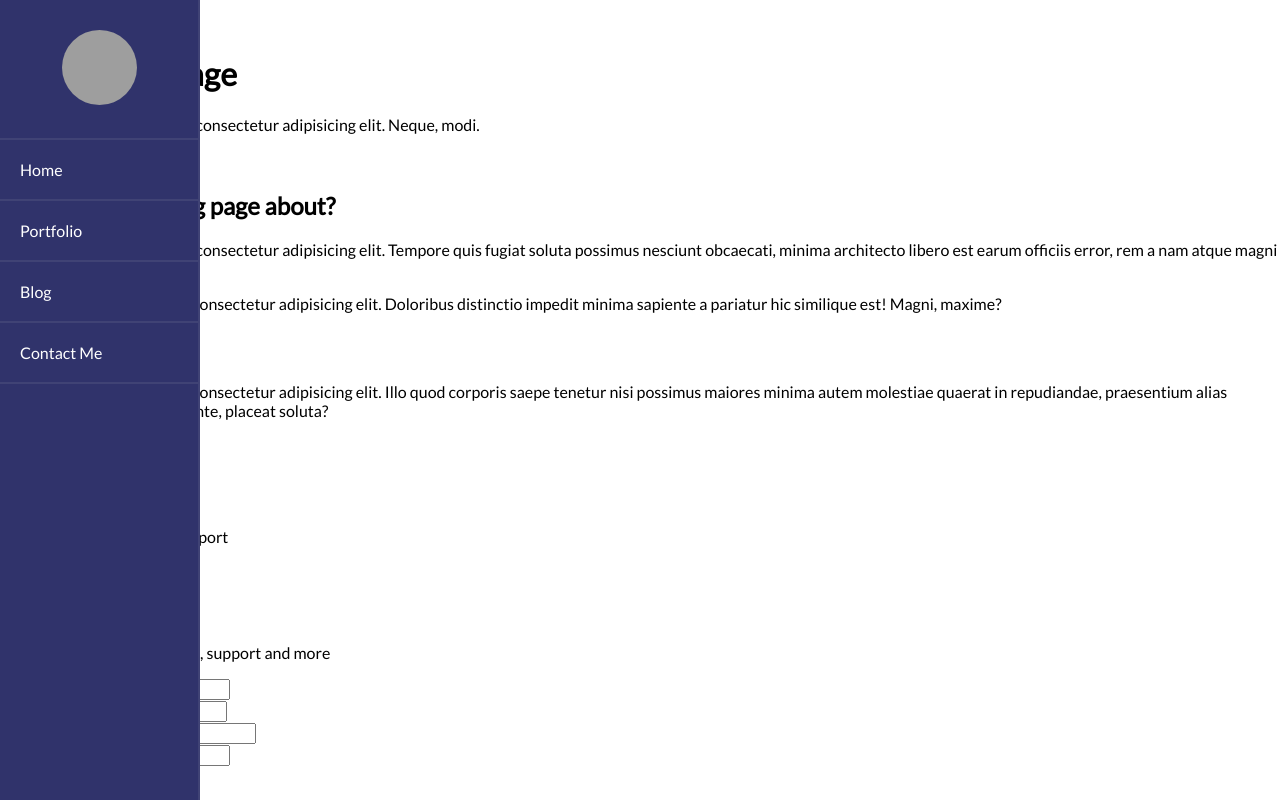
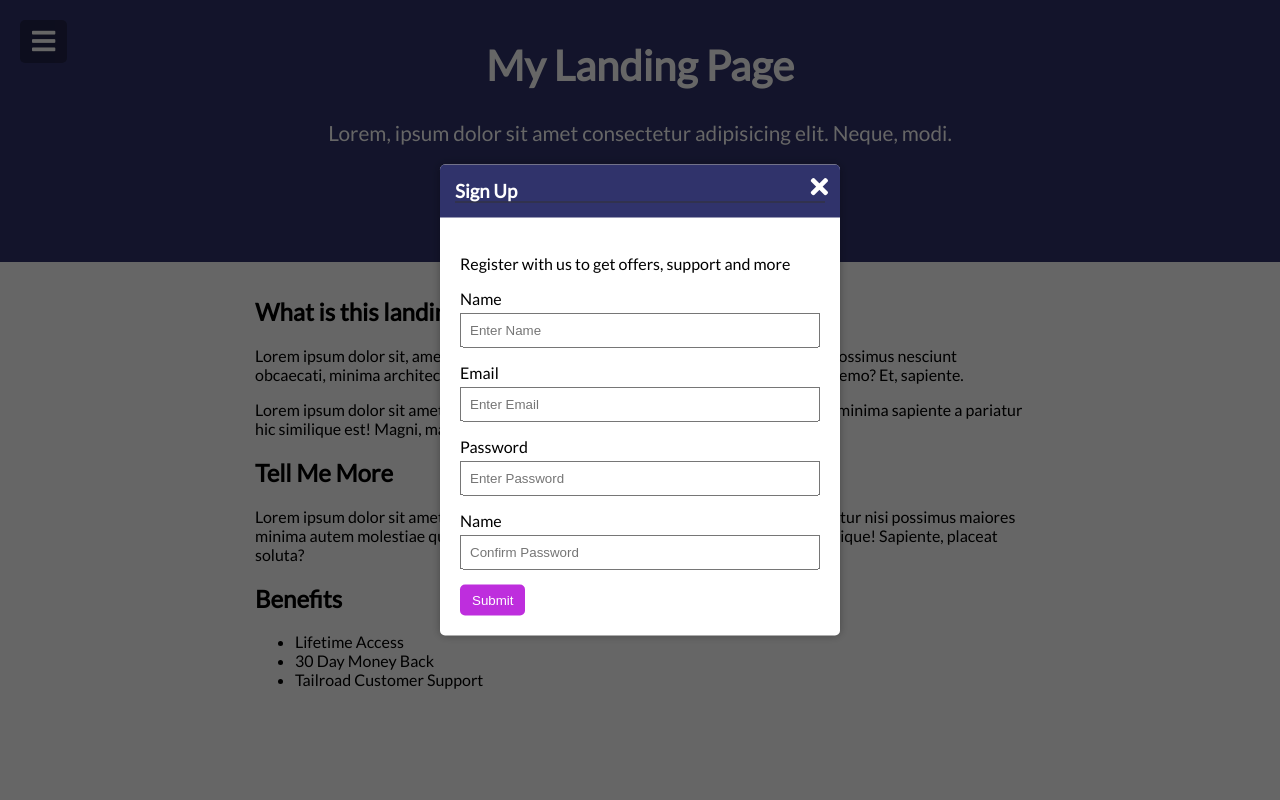
Before and after one commit to LeonSiKA/my_projects, a plain HTML site: page 006_Menu_Slider_and_Modal/index.html in a window 1280 px wide. Drawn offline with Linux system fonts and the light colour scheme; grey boxes are pictures that could not be loaded.

Commit message:
add the header & modal styling

```diff
--- a/006_Menu_Slider_and_Modal/index.html
+++ b/006_Menu_Slider_and_Modal/index.html
@@ -61,19 +61,19 @@
         <form class="modal-form">
           <div>
             <label for="name">Name</label>
-            <input type="text" id="name" placeholder="Enter Name">
+            <input type="text" id="name" placeholder="Enter Name" class="form-input">
           </div>
           <div>
             <label for="email">Email</label>
-            <input type="email" id="email" placeholder="Enter Email">
+            <input type="email" id="email" placeholder="Enter Email" class="form-input">
           </div>
           <div>
             <label for="password">Password</label>
-            <input type="password" id="password" placeholder="Enter Password">
+            <input type="password" id="password" placeholder="Enter Password" class="form-input">
           </div>
           <div>
             <label for="Password2">Name</label>
-            <input type="password" id="password2" placeholder="Confirm Password">
+            <input type="password" id="password2" placeholder="Confirm Password" class="form-input">
           </div>
           <input type="submit" value="Submit" class="submit-btn" />
         </form>
--- a/006_Menu_Slider_and_Modal/style.css
+++ b/006_Menu_Slider_and_Modal/style.css
@@ -26,7 +26,7 @@ nav {
   width: 200px;
   height: 100vh;
   z-index: 100;
-  /* transform: translateX(-100%); */
+  transform: translateX(-100%);
 }
 
 nav .logo {
@@ -63,3 +63,117 @@ nav ul li a {
 nav ul li a:hover {
   text-decoration: underline;
 }
+
+header {
+  background-color: var(--primary-color);
+  color: #fff;
+  font-size: 130%;
+  position: relative;
+  padding: 40px 15px;
+  text-align: center;
+}
+
+header h1{
+  margin: 0;
+}
+
+header p{
+  margin: 30px 0;
+}
+
+button,
+input[type='submit']{
+  background-color: var(--secondary-color);
+  border: 0;
+  border-radius: 5px;
+  color: #fff;
+  cursor: pointer;
+  padding: 8px 12px;
+}
+
+button:focus {
+  outline: none;
+}
+
+.toggle {
+  background-color:rgba(0, 0, 0, 0.3);
+  position: absolute;
+  top: 20px;
+  left: 20px;
+}
+
+.cta-btn {
+  padding: 12px 30px;
+  font-size: 20px;
+}
+
+.container {
+  padding: 15px;
+  margin: 0 auto;
+  max-width: 100%;
+  width: 800px;
+}
+
+.modal-container {
+  background-color: rgba(0,0,0,0.6);
+  /* display: none; */
+  position: fixed;
+  top: 0;
+  left: 0;
+  right: 0;
+  bottom: 0;
+}
+
+.modal-container.show-modal {
+  display: block;
+}
+
+.modal{
+  background-color: #fff;
+  border-radius: 5px;
+  box-shadow: 0 0 10px rgba(0,0,0,0.3);
+  position: absolute;
+  overflow: hidden;
+  top: 50%;
+  left: 50%;
+  transform: translate(-50%, -50%);
+  max-width: 100%;
+  width: 400px;
+}
+
+.modal-header {
+  background: var(--primary-color);
+  color: #fff;
+  padding: 15px;
+}
+
+.modal-header h3 {
+  margin: 0;
+  border-bottom: 1px solid #333;
+}
+
+.modal-content{
+  padding: 20px;
+}
+
+.modal-form div {
+  margin: 15px 0;
+}
+
+.modal-form label {
+  display: block;
+  margin-bottom: 5px;
+}
+
+.modal-form .form-input {
+  padding: 8px;
+  width: 100%;
+}
+
+.close-btn {
+  background: transparent;
+  font-size: 25px;
+  position: absolute;
+  top: 0;
+  right: 0;
+}
```
